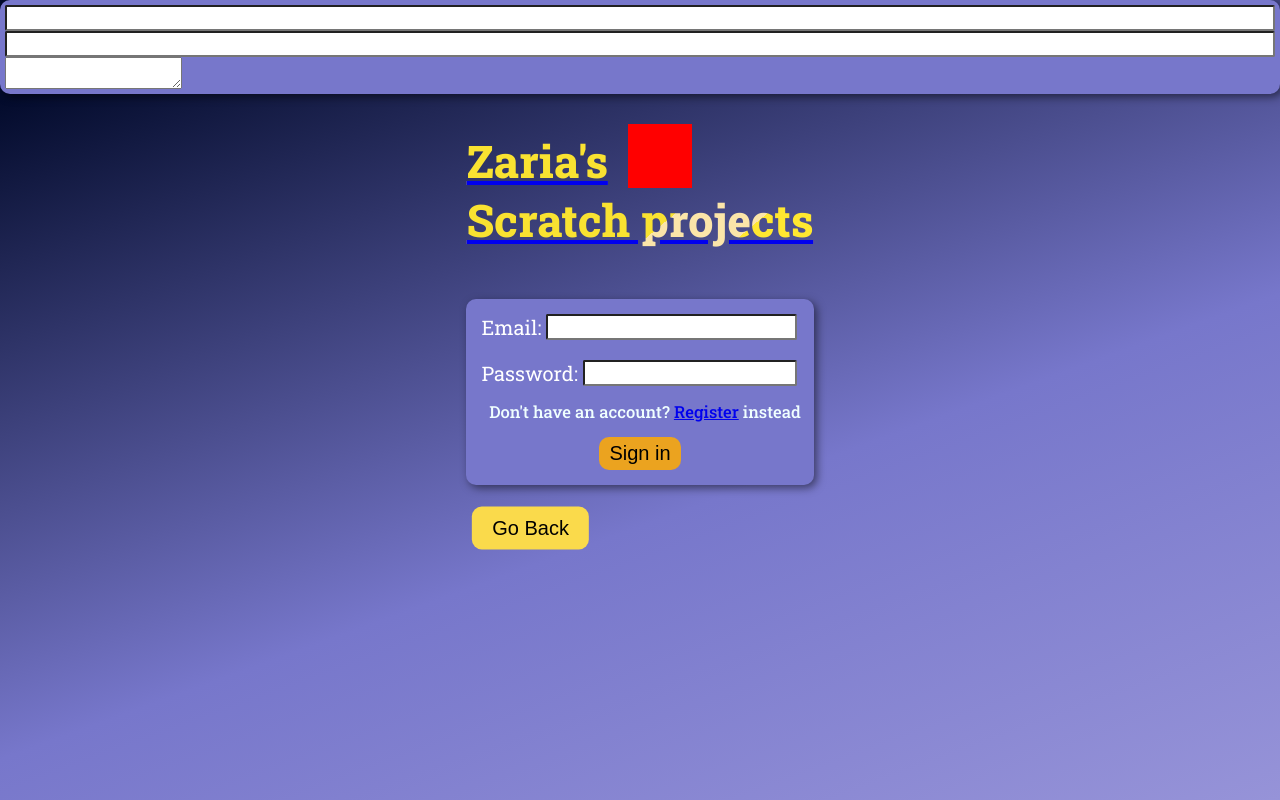
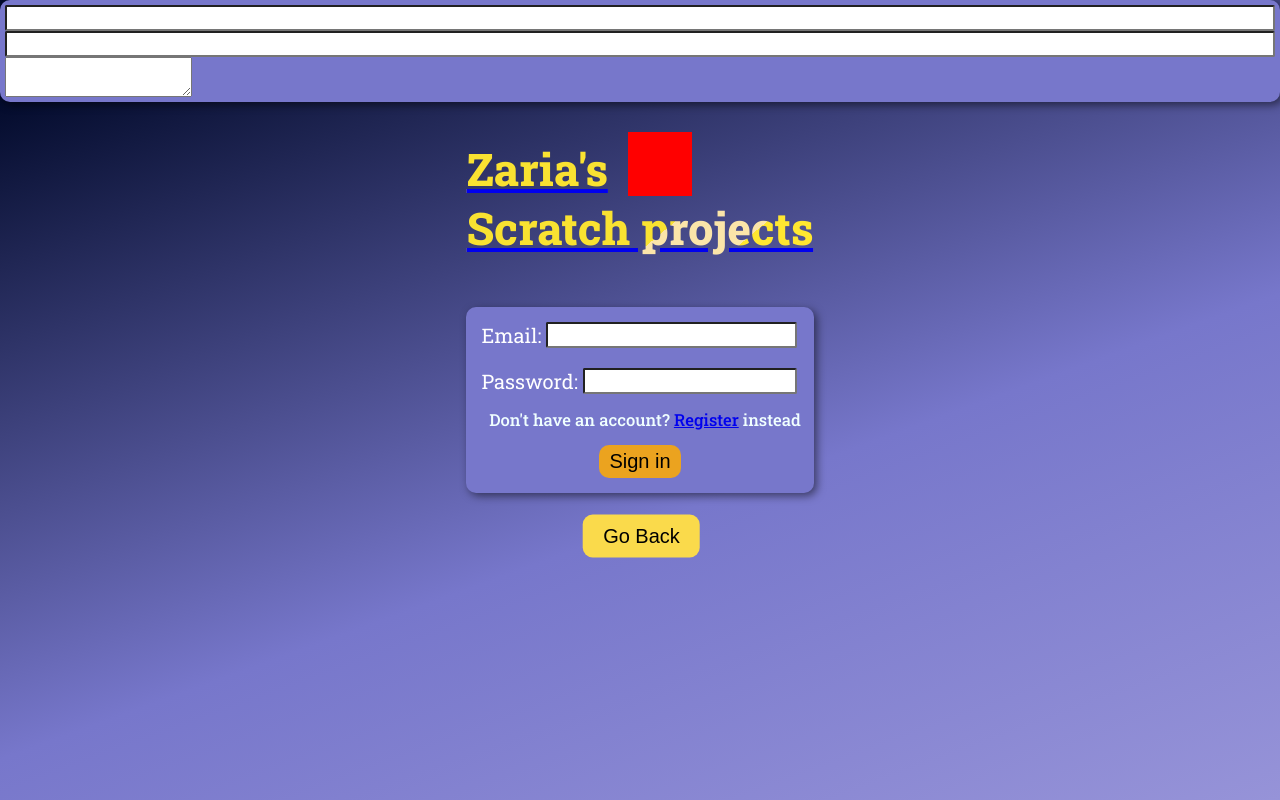
Before and after one commit to anna-1980/Zaria-Scratch, a React (Create React App) app: page /signin in a window 1280 px wide. Built offline with nearby package versions, Linux system fonts and the light colour scheme; no server answers.

Commit message:
fix layout still and wrok on message form functionality

```diff
--- a/public/index.html
+++ b/public/index.html
@@ -27,7 +27,7 @@
     <title>Zaria's Scratch Projects'</title>
   </head>
   <body>
-    <form name="contact" netlify netlify-honeypot="bot-field" hidden>
+    <form name="contact" netlify netlify-honeypot="bot-field" hidden >
       <input type="text"  name="name"/>
       <input type="email" name="email"/>
       <textarea name="message"></textarea>
--- a/src/components/BackToTopButton.js
+++ b/src/components/BackToTopButton.js
@@ -8,7 +8,7 @@
 
     useEffect( () => {
         window.addEventListener("scroll", () => {
-            if(window.scrollY > 120){
+            if(window.scrollY > 150){
                 setBackToTopButton(true)
             }else{
                 setBackToTopButton(false)
--- a/src/styles/_buttons.scss
+++ b/src/styles/_buttons.scss
@@ -20,11 +20,13 @@
   }
 
   #goBack{
-
+    // position: absolute;
+    // top:56vh;
+    // right:50vw;
     display: inline-block;
     margin: auto 0;
-    transform-origin: right;
-    transform: translate(5%, 50%);
+    transform-origin: center;
+    transform: translate(100%, 50%);
     &:hover{
         border: 1px solid $gold4;
         box-shadow: 2px 2px 4px black;
@@ -32,7 +34,11 @@
   }
 
   #goBackUserProfile{
-
+    // position: absolute;
+    // top:56vh;
+    // right:50vw;
+    // transform-origin: right;
+    // transform: translate(50%, 50%);
     border: 1px solid transparent;
     &:hover{
         border: 1px solid $gold4;
@@ -42,7 +48,8 @@
   }
 
   .signInButton{
-
+    // position: absolute;
+    // right:50vw;
     display: inline-block;
     margin: auto 0;
     background-color: $color2;
@@ -56,6 +63,9 @@
   }
 
   #hideMe{
+     position: absolute;
+     right:50vw;
+     transform: translate(50%, 50%);
     z-index: -1;
   }
 
--- a/src/styles/_form.scss
+++ b/src/styles/_form.scss
@@ -14,6 +14,12 @@
 
 label{
     margin: 0.5rem;
+}
+
+textarea{
+
+    font-family: 'Roboto Slab', serif;
+    font-size: 1.4rem;
 }
 
 .registrationForm{
--- a/src/styles/main.css
+++ b/src/styles/main.css
@@ -27,6 +27,11 @@
 
 label {
   margin: 0.5rem;
+}
+
+textarea {
+  font-family: 'Roboto Slab', serif;
+  font-size: 1.4rem;
 }
 
 .registrationForm {
@@ -108,10 +113,10 @@
 #goBack {
   display: inline-block;
   margin: auto 0;
-  -webkit-transform-origin: right;
-          transform-origin: right;
-  -webkit-transform: translate(5%, 50%);
-          transform: translate(5%, 50%);
+  -webkit-transform-origin: center;
+          transform-origin: center;
+  -webkit-transform: translate(100%, 50%);
+          transform: translate(100%, 50%);
 }
 
 #goBack:hover {
@@ -149,6 +154,10 @@
 }
 
 #hideMe {
+  position: absolute;
+  right: 50vw;
+  -webkit-transform: translate(50%, 50%);
+          transform: translate(50%, 50%);
   z-index: -1;
 }
 
```
Also changed, not shown: 1 other file (tests, documents, lock files or other folders).
